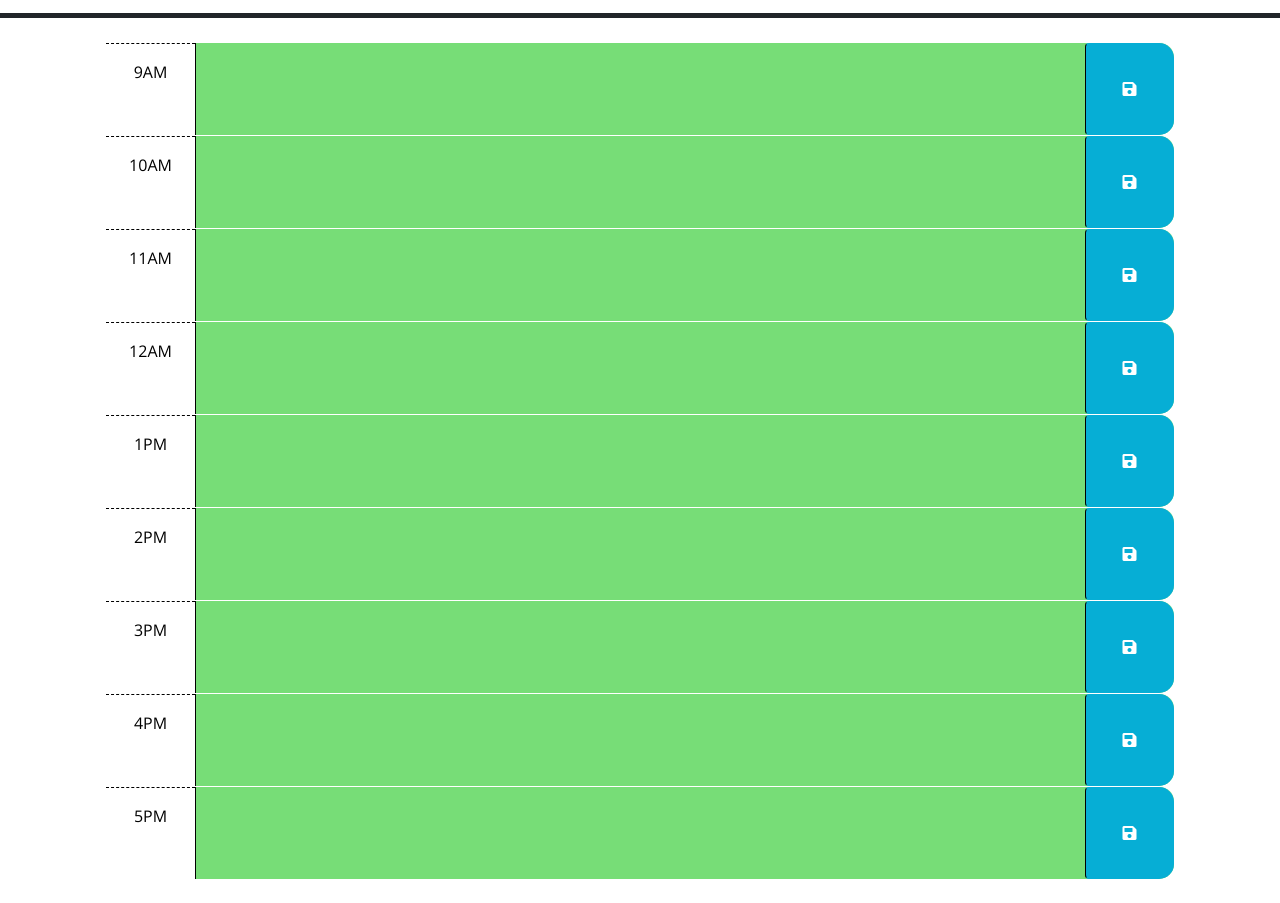
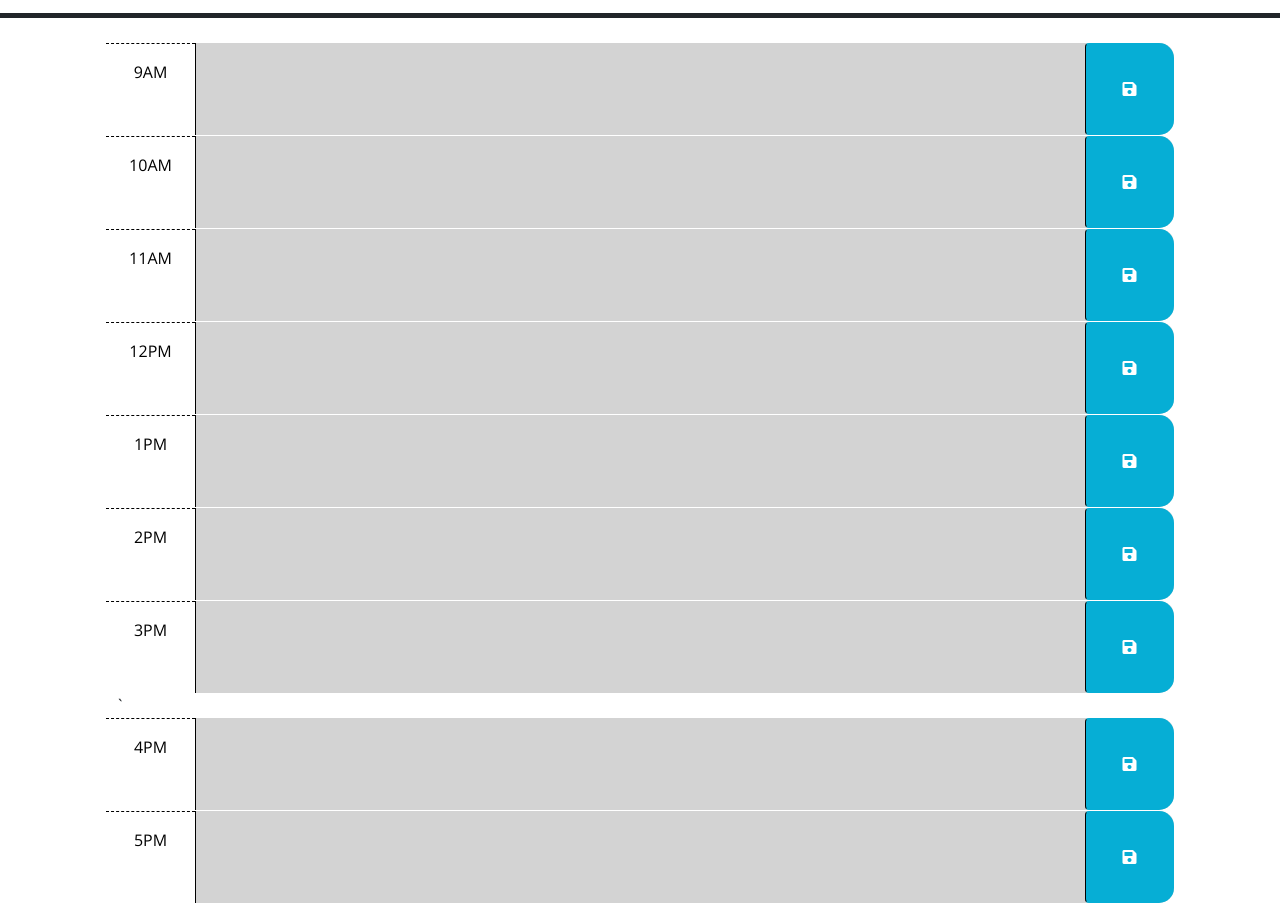
Before and after one commit to MK0999/Schedule-maker, a plain HTML site: page index.html in a window 1280 px wide. Shown: the part 260-1163 px from the top of the page. Before the commit the page ends 1139 px from the top, so only its background shows below. Drawn offline with nearby package versions, Linux system fonts and the light colour scheme.

Commit message:
adjusted colors as per current time

```diff
--- a/index.html
+++ b/index.html
@@ -46,7 +46,7 @@
         -->
 
       <!-- Example of a past time block. The "past" class adds a gray background color. -->
-      <div id="hour-9" class="row time-block ">
+      <div id="09" class="row time-block ">
         <div class="col-2 col-md-1 hour text-center py-3">9AM</div>
         <textarea class="col-8 col-md-10 description" rows="3"> </textarea>
         <button class="btn saveBtn col-2 col-md-1" aria-label="save">
@@ -55,7 +55,7 @@
       </div>
 
       <!-- Example of a a present time block. The "present" class adds a red background color. -->
-      <div id="hour-10" class="row time-block ">
+      <div id="10" class="row time-block ">
         <div class="col-2 col-md-1 hour text-center py-3">10AM</div>
         <textarea class="col-8 col-md-10 description" rows="3"> </textarea>
         <button class="btn saveBtn col-2 col-md-1" aria-label="save">
@@ -64,7 +64,7 @@
       </div>
 
       <!-- Example of a future time block. The "future" class adds a green background color. -->
-      <div id="hour-11" class="row time-block ">
+      <div id="11" class="row time-block ">
         <div class="col-2 col-md-1 hour text-center py-3">11AM</div>
         <textarea class="col-8 col-md-10 description" rows="3"> </textarea>
         <button class="btn saveBtn col-2 col-md-1" aria-label="save">
@@ -72,15 +72,15 @@
         </button>
       </div>
 
-      <div id="hour-12" class="row time-block ">
-        <div class="col-2 col-md-1 hour text-center py-3">12AM</div>
+      <div id="12" class="row time-block ">
+        <div class="col-2 col-md-1 hour text-center py-3">12PM</div>
         <textarea class="col-8 col-md-10 description" rows="3"> </textarea>
         <button class="btn saveBtn col-2 col-md-1" aria-label="save">
           <i class="fas fa-save" aria-hidden="true"></i>
         </button>
       </div>
 
-      <div id="hour-1" class="row time-block ">
+      <div id="13" class="row time-block ">
         <div class="col-2 col-md-1 hour text-center py-3">1PM</div>
         <textarea class="col-8 col-md-10 description" rows="3"> </textarea>
         <button class="btn saveBtn col-2 col-md-1" aria-label="save">
@@ -88,7 +88,7 @@
         </button>
       </div>
 
-      <div id="hour-2" class="row time-block">
+      <div id="14" class="row time-block">
         <div class="col-2 col-md-1 hour text-center py-3">2PM</div>
         <textarea class="col-8 col-md-10 description" rows="3"> </textarea>
         <button class="btn saveBtn col-2 col-md-1" aria-label="save">
@@ -96,15 +96,15 @@
         </button>
       </div>
 
-      <div id="hour-3" class="row time-block ">
+      <div id="15" class="row time-block ">
         <div class="col-2 col-md-1 hour text-center py-3">3PM</div>
         <textarea class="col-8 col-md-10 description" rows="3"> </textarea>
         <button class="btn saveBtn col-2 col-md-1" aria-label="save">
           <i class="fas fa-save" aria-hidden="true"></i>
         </button>
       </div>
-
-      <div id="hour-4" class="row time-block ">
+`
+      <div id="16" class="row time-block ">
         <div class="col-2 col-md-1 hour text-center py-3">4PM</div>
         <textarea class="col-8 col-md-10 description" rows="3"> </textarea>
         <button class="btn saveBtn col-2 col-md-1" aria-label="save">
@@ -112,7 +112,7 @@
         </button>
       </div>
 
-      <div id="hour-5" class="row time-block ">
+      <div id="17" class="row time-block ">
         <div class="col-2 col-md-1 hour text-center py-3">5PM</div>
         <textarea class="col-8 col-md-10 description" rows="3"> </textarea>
         <button class="btn saveBtn col-2 col-md-1" aria-label="save">
```
Also changed, not shown: assests/js/script.js (+6 -9 lines).
